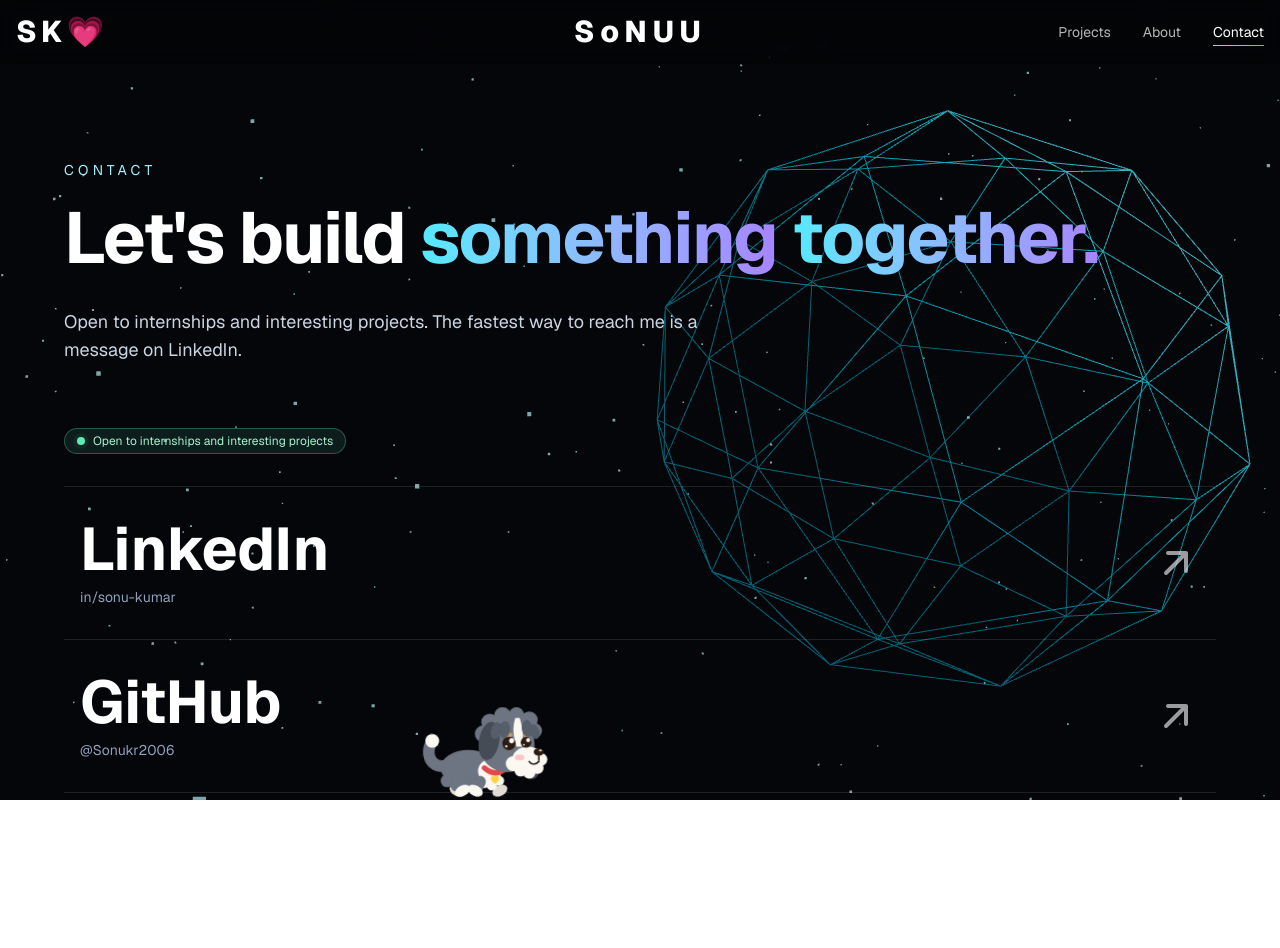
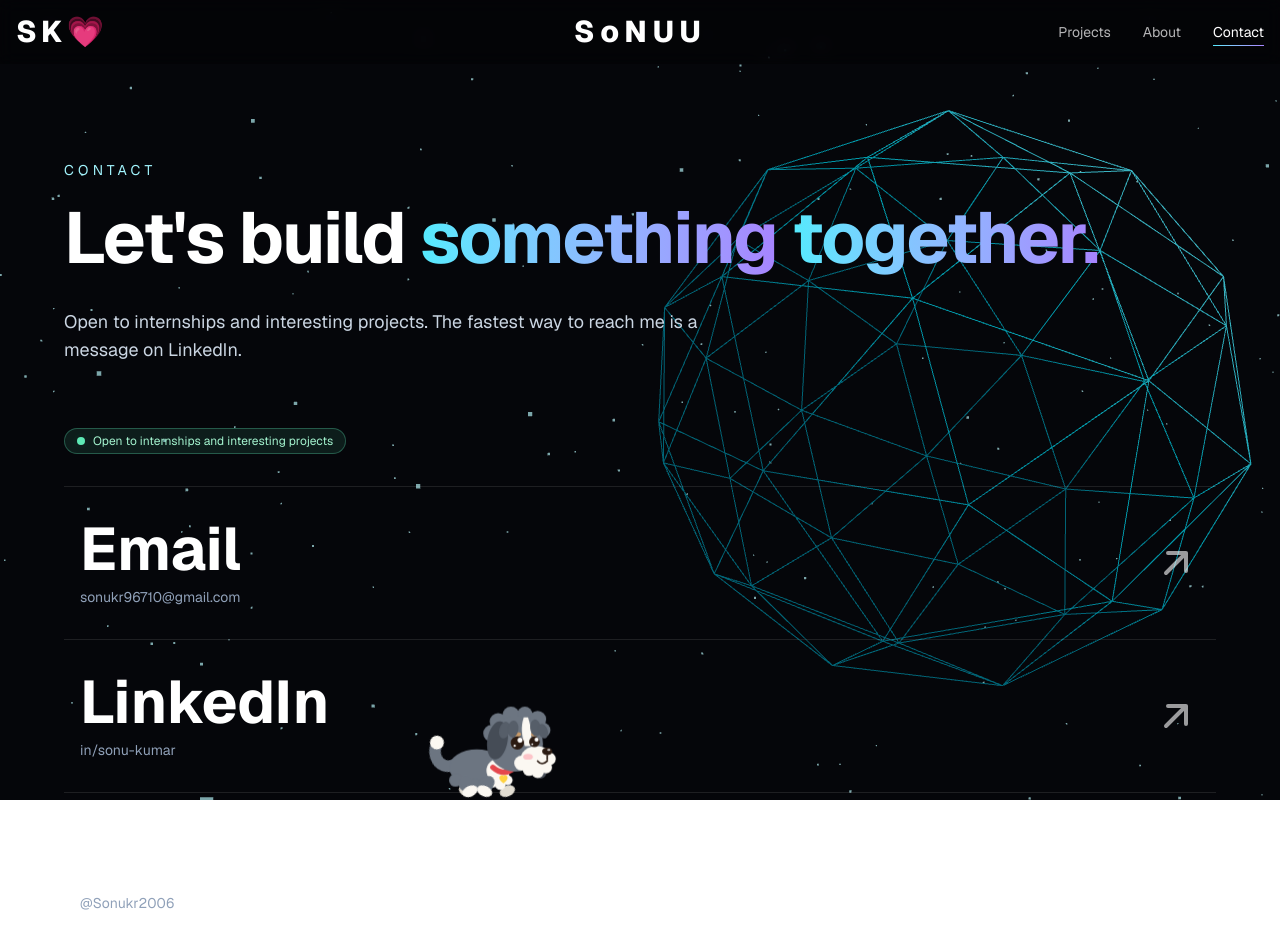
Before and after one commit to Sonukr2006/Personal-Web, a Next.js app: page /contact in a window 1280 px wide. Shown: the top 948 px of the page. Before the commit the page ends 889 px from the top, so only its background shows below. Built offline with nearby package versions, Linux system fonts and the light colour scheme.

Commit message:
Update email and add LeetCode profile link

```diff
--- a/src/data/site.js
+++ b/src/data/site.js
@@ -8,9 +8,10 @@ export const site = Object.freeze({
     "Third-year CSE student at CGC University Mohali. I ship full-stack apps and I'm working toward launching my own products.",
   contact:
     "Open to internships and interesting projects. The fastest way to reach me is a message on LinkedIn.",
-  email: null, // TODO: "you@example.com" adds an email row to /contact
+  email: "sonukr96710@gmail.com", // TODO: "you@example.com" adds an email row to /contact
   social: {
     linkedin: "https://www.linkedin.com/in/sonu-kumar-00451228a/",
+    leetcode : "https://www.leetcode.com/Sonukr2006/",
     github: "https://github.com/Sonukr2006",
   },
 });
```
